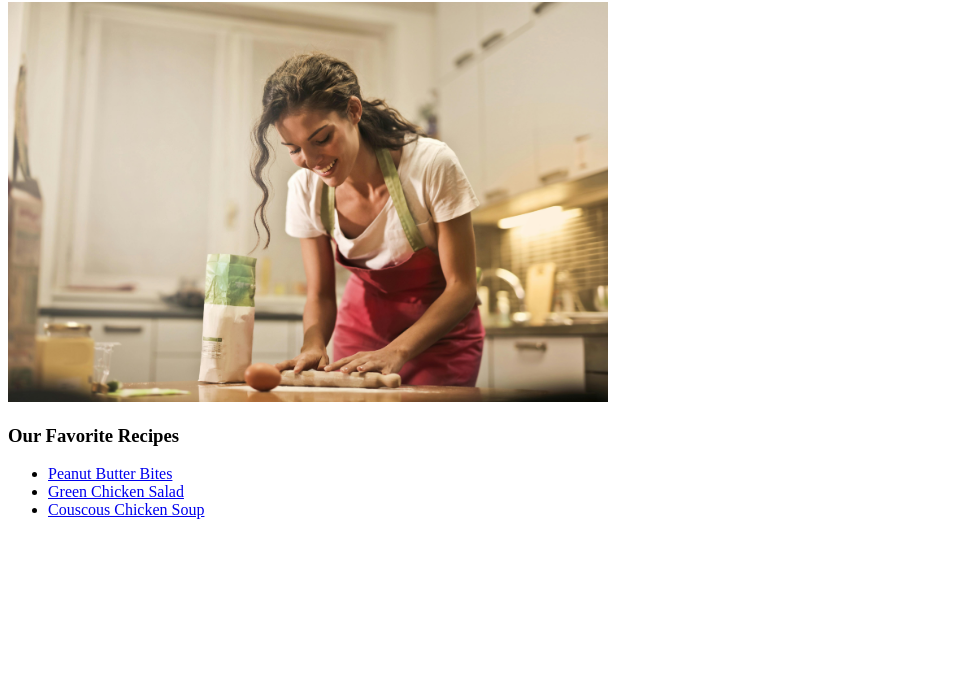
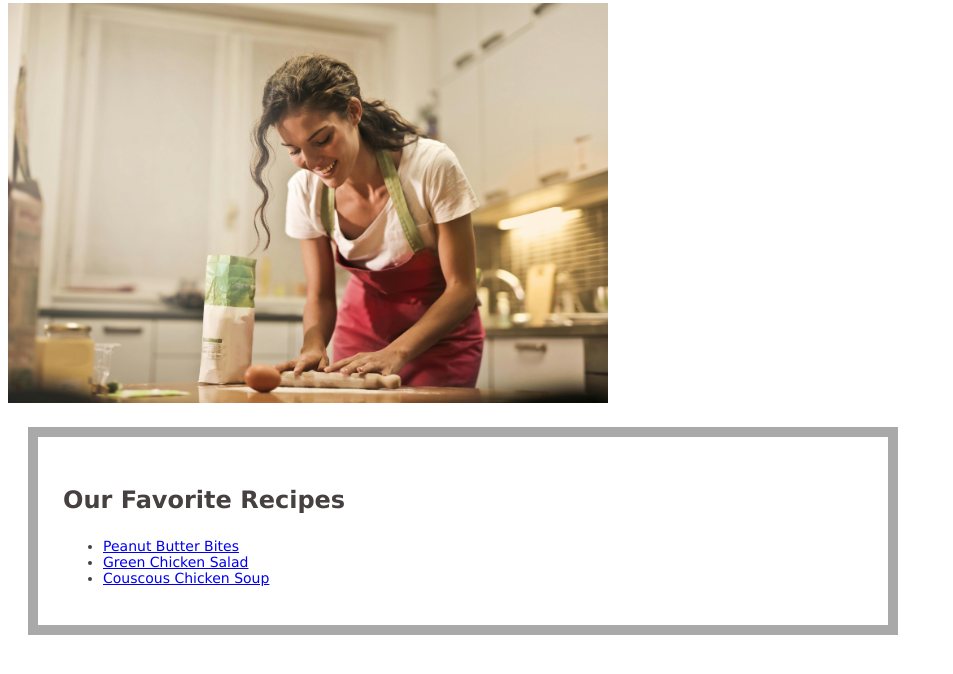
Before and after one commit to jmdavisou/odin-recipes, a plain HTML site: page index.html in a window 1280 px wide. Shown: the part 78-752 px from the top of the page, without its empty margins (0-953 px from the left). Drawn offline with Linux system fonts and the light colour scheme.

Commit message:
Add box and padding to .css

```diff
--- a/css/style.css
+++ b/css/style.css
@@ -10,9 +10,10 @@ h1 {
 div.recipes {
     font-size: 14px;
     color: rgb(71, 64, 64);
-    border-style: outset;
-    border-color: rgb(71, 64, 64);
-    border-width: 1px;
+    width: 800px;
+    border: 10px solid darkgrey;
+    padding: 25px;
+    margin: 20px;
 }
 
 h3 {
--- a/index.html
+++ b/index.html
@@ -3,15 +3,18 @@
 <head>
     <meta charset="UTF-8">
     <title>Odin Recipes</title>
+    <link rel="stylesheet" href="./css/style.css">
 </head>
 <body>
     <h1>Odin Recipes</h1>
     <img src="./images/odinrecipehomepage.jpg" alt="woman working with flour" width="600">
+    <div class="recipes">
         <h3>Our Favorite Recipes</h3>
         <ul>
             <li><a href="./recipes/peanutbites.html">Peanut Butter Bites</a></li>
             <li><a href="./recipes/greenchickensalad.html">Green Chicken Salad</a></li>
             <li><a href="./recipes/couscouschickensoup.html">Couscous Chicken Soup</a></li>
         </ul>
+    </div>
 </body>
 </html>
```
Lines whose indentation alone changed are shown as unchanged.
